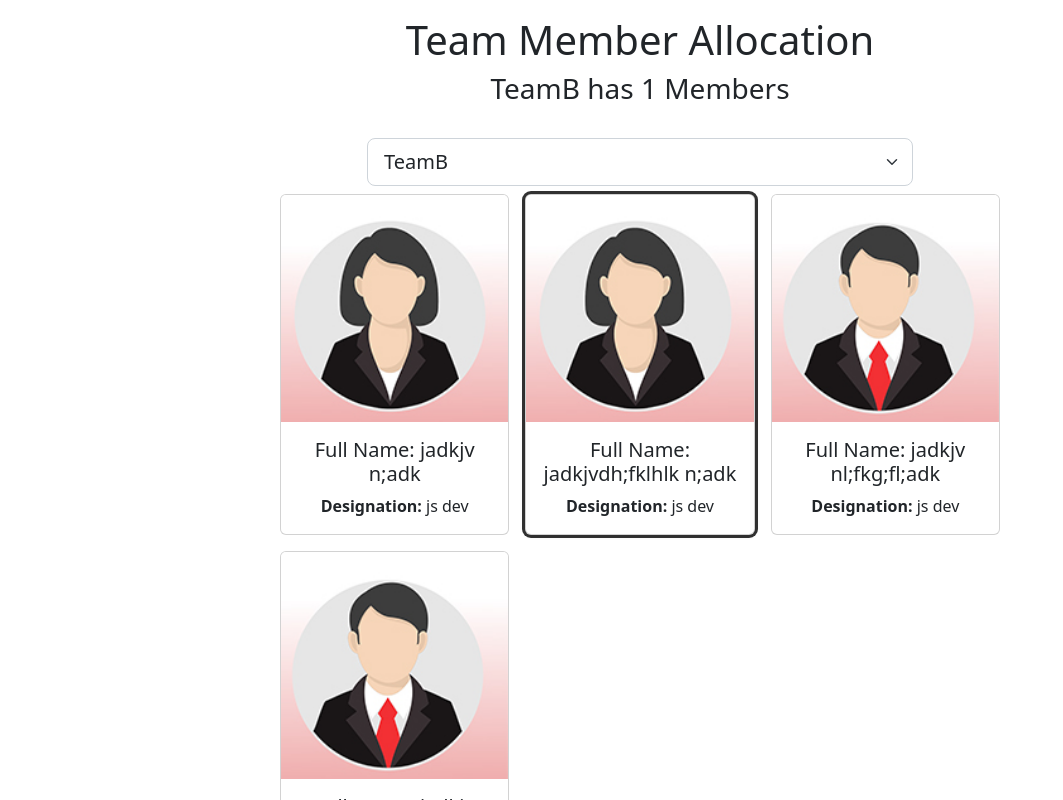
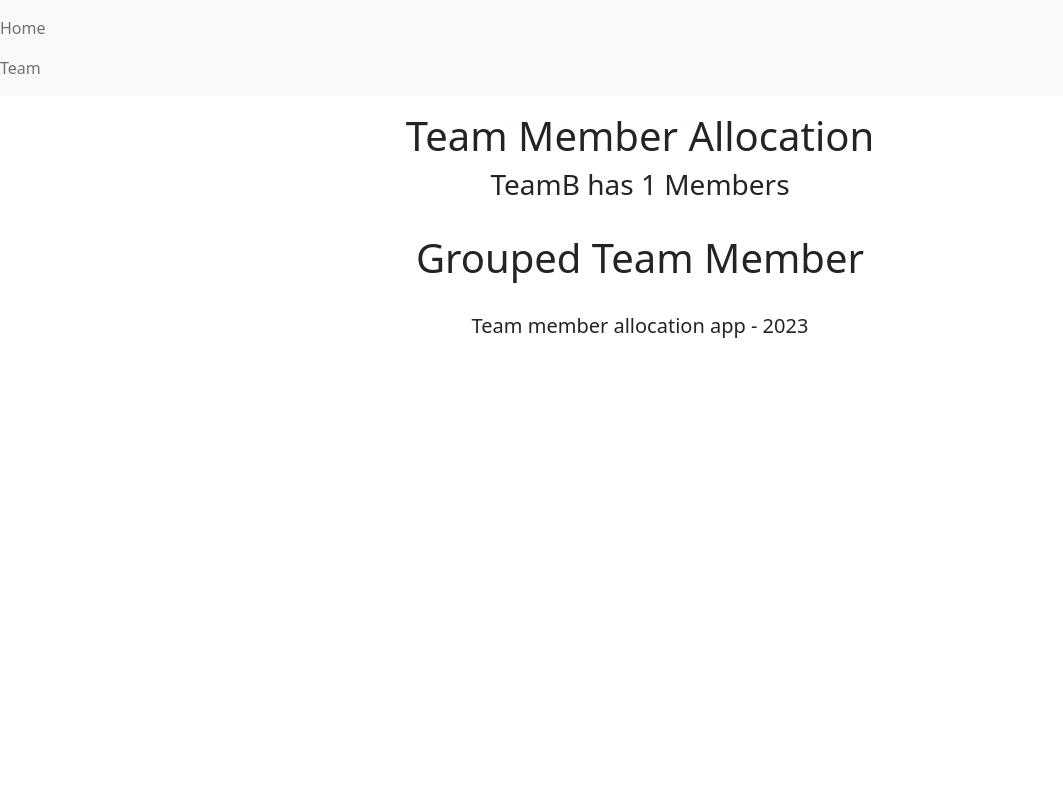
Before and after one commit to dmitrydadaka/teamMemberAllocation, a React (Create React App) app: page /GroupedTeamMembers in a window 1280 px wide. Shown: the top 800 px of the page, without its empty margins (0-1063 px from the left). Built offline with nearby package versions, Linux system fonts and the light colour scheme.

Commit message:
feat: add react-router-dom and functionality for this

```diff
--- a/package.json
+++ b/package.json
@@ -9,6 +9,7 @@
     "bootstrap": "^5.2.3",
     "react": "^18.2.0",
     "react-dom": "^18.2.0",
+    "react-router-dom": "^6.9.0",
     "react-scripts": "5.0.1",
     "web-vitals": "^2.1.4"
   },
--- a/src/App.js
+++ b/src/App.js
@@ -2,9 +2,11 @@
 import Header from './Header';
 import Employees from './Employees';
 import Footer from './Footer';
+import GroupedTeamMembers from './GroupedTeamMembers';
+import Nav from './Nav';
+
 import { useState, useEffect } from 'react';
-
-
+import { BrowserRouter as Router, Route, Routes } from 'react-router-dom';
 
 function App() {
   const [selectedTeam, setTeam] = useState(JSON.parse(localStorage.getItem('selectedTeam')) || 'TeamB')
@@ -52,33 +54,41 @@
     setEmployees(transformedEmployees);
   }
 
-  useEffect( () => {
+  useEffect(() => {
 
-    localStorage.setItem( 'employeeList', JSON.stringify(employees))
+    localStorage.setItem('employeeList', JSON.stringify(employees))
 
   }, [employees]);
 
-  useEffect( () => {
+  useEffect(() => {
 
-    localStorage.setItem( 'selectedTeam', JSON.stringify(selectedTeam))
+    localStorage.setItem('selectedTeam', JSON.stringify(selectedTeam))
 
   }, [selectedTeam]);
 
   return (
-    <div>
+    <Router>
+      <Nav />
       <Header
         selectedTeam={selectedTeam}
-        teamMemberCount={employees.filter( employee => employee.teamName === selectedTeam).length}
+        teamMemberCount={employees.filter(employee => employee.teamName === selectedTeam).length}
       />
+      <Routes>
+        <Route path="/"
+          element={
             <Employees
               employees={employees}
               selectedTeam={selectedTeam}
               handleTeamSelectionChange={handleTeamSelectionChange}
               handleEmployeeCardClick={handleEmployeeCardClick}
             />
+          }>
+        </Route>
+        <Route path='/GroupedTeamMembers' element={ <GroupedTeamMembers/> }>
+        </Route>
+      </Routes>
       <Footer />
-    </div>
-
+    </Router>
   );
 }
 
--- a/src/Employees.jsx
+++ b/src/Employees.jsx
@@ -19,7 +19,7 @@
                 <div className='col-8'>
                     <div className='card-collection'>
                         {employees.map((employee) => (
-                            <div id={employee.id} className={(employee.teamName === selectedTeam) ?
+                            <div key={employee.id} id={employee.id} className={(employee.teamName === selectedTeam) ?
                                 'card m-2 standout': 'card m-2'}
                                 onClick={handleEmployeeCardClick}>
                                 {(employee.gender === 'male') ? <img src={maleProfile}
--- /dev/null
+++ b/src/GroupedTeamMembers.jsx
@@ -0,0 +1,14 @@
+const GroupedTeamMember = () => {
+    return (
+        <main className="container">
+            <div className='row justify-content-center mt-3 mb-4'>
+                <div className='col-8'>
+                    <h1>
+                        Grouped Team Member
+                    </h1>
+                </div>
+            </div>
+        </main>
+    )
+}
+export default GroupedTeamMember;
--- a/src/Header.jsx
+++ b/src/Header.jsx
@@ -9,7 +9,6 @@
                     <h3>{selectedTeam} has {teamMemberCount} Members</h3>
                 </div>
             </div>
-
         </header>
     )
 }
--- /dev/null
+++ b/src/Nav.jsx
@@ -0,0 +1,18 @@
+import { Link } from 'react-router-dom';
+
+const Nav = () => {
+    return (
+        <nav className='navbar navbar-expanded-lg navbar-light bg-light'>
+            <ul className='navbar-nav me-auto mb-2 mb-lg-0'>
+                <li className='nav-item'>
+                    <Link className='nav-link' to='/'>Home</Link>
+                </li>
+                <li className='nav-item'>
+                <Link className='nav-link' to='/GroupedTeamMembers'>Team</Link>
+                </li>
+            </ul>
+        </nav>
+    )
+}
+
+export default Nav;
```
Also changed, not shown: 1 other file (tests, documents, lock files or other folders). Lines whose indentation alone changed are shown as unchanged.
